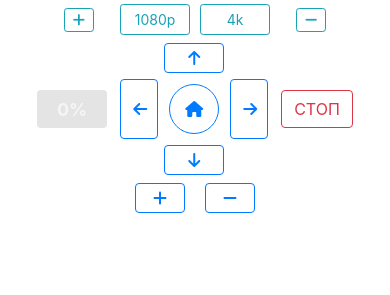
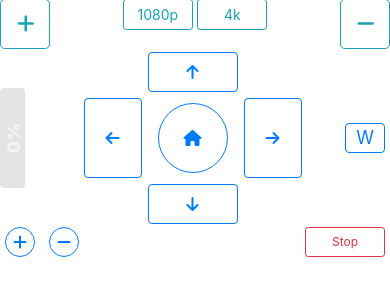
Before and after one commit to anisyanka/Microscope-controller, a Flask app: template web_viewer/templates/index.html in a window 390 px wide. Shown: the part 549-844 px from the top of the page. Run offline with Flask 3, Linux system fonts and the light colour scheme; the template is opened without the code that fills it: most values are stand-ins (such as "Sample title", 1, 10 or a date in 2020); parts of the project's set-up code (start-up, migrations or seed data) failed here and were passed over; some libraries are stand-ins or nearby versions.

Commit message:
[web][front] Update ui: make main element bigger; rework battery level class

```diff
--- a/web_viewer/app.py
+++ b/web_viewer/app.py
@@ -60,7 +60,7 @@ def light_control_request():
     return jsonify("OK")
 
 
-# AJAX: up/left/right/down + STOP/HOME control via Modbus #
+# AJAX: up/left/right/down + WORK/STOP/HOME control via Modbus #
 ###########################################################
 @app.route("/motor_control", methods=["GET", "POST"])
 def motor_control_request():
--- a/web_viewer/modbus.py
+++ b/web_viewer/modbus.py
@@ -60,6 +60,8 @@ def modbus_main_motors_control(position):
     #     c.write_register()
     # elif position == "right":
     #     c.write_register()
+    # elif position == "WORK":
+    #     c.write_register()
     # elif position == "STOP":
     #     c.write_register()
     # elif position == "HOME":
--- a/web_viewer/static/css/styles.css
+++ b/web_viewer/static/css/styles.css
@@ -25,18 +25,17 @@ footer {
 }
 
 .stream-controls-btns {
-    margin-top: 5px;
+    margin-top: 0px;
     display: flex;
-    justify-content: center;
-    align-items: center;
+    justify-content: space-between;
+    align-items: top;
     gap: 10px;
 }
 
 .main-controls-container-layout {
-    margin-top: 5px;
     display: flex;
     align-items: center;
-    justify-content: center;
+    justify-content: space-between;
     gap: 10px;
     background-color: #ffffff;
 }
@@ -49,8 +48,8 @@ footer {
 
 .battery-level {
     position: relative;
-    width: 70px;
-    height: 38px;
+    width: 25px;
+    height: 100px;
     background-color: #e4e4e4;
     border-radius: 0.25rem;
     overflow: hidden;
@@ -58,21 +57,26 @@ footer {
 
 .battery-fill {
     position: absolute;
-    top: 0;
-    left: 0;
-    height: 100%;
+    bottom: 0;
+    right: 0;
+    width: 100%;
+    height: 0%;
     background-color: #00e09d;
-    transition: width 0.5s ease;
+    transition: height 0.5s ease;
 }
 
 .battery-percentage {
     position: absolute;
     top: 50%;
     left: 50%;
-    transform: translate(-50%, -50%);
+    transform: translate(-50%, -50%) rotate(-90deg);
     font-size: 18px;
     font-weight: bold;
     color: #f5f5f5;
+}
+
+.main-controls-btns {
+    margin-left: 15px;
 }
 
 .main-contol-btns-table {
@@ -84,21 +88,40 @@ th, td {
     padding: 3px;
 }
 
+.light-alarm-container {
+    margin-left: 5px;
+    margin-right: 5px;
+    display: flex;
+    align-items: center;
+    justify-content: space-between;
+}
+
 .light-controls-btns {
-    margin-top: 5px;
     display: flex;
-    justify-content: center;
-    align-items: center;
+    justify-content: left;
+}
+
+.alarm-controls-btn {
+    display: flex;
+    justify-content: right;
 }
 
 #light-plus-btn {
-    width: 50px;
-    margin-right: 10px;
+    width: 30px;
+    height: 30px;
+    margin-right: 7px;
+    border-radius: 50%;
+    padding: 0px;
+    line-height: 0px;
 }
 
 #light-minus-btn {
-    width: 50px;
-    margin-left: 10px;
+    width: 30px;
+    height: 30px;
+    margin-left: 7px;
+    border-radius: 50%;
+    padding: 0px;
+    line-height: 0px;
 }
 
 #video-4k-btn {
@@ -112,37 +135,64 @@ th, td {
 }
 
 #arrow-up-btn {
-    width: 60px;
-    height: 30px;
+    width: 90px;
+    height: 40px;
     text-align: center;
     align-items: center;
 }
 
 #arrow-left-btn {
-    width: 38px;
-    height: 60px;
+    width: 58px;
+    height: 80px;
     text-align: center;
     align-items: center;
 }
 
 #arrow-right-btn {
-    width: 38px;
-    height: 60px;
+    width: 58px;
+    height: 80px;
     text-align: center;
     align-items: center;
 }
 
 #arrow-down-btn {
-    width: 60px;
-    height: 30px;
+    width: 90px;
+    height: 40px;
     text-align: center;
     align-items: center;
 }
 
 #home-btn {
-    width: 50px;
-    height: 50px;
+    width: 70px;
+    height: 70px;
     border-radius: 50%;
     text-align: center;
     align-items: center;
 }
+
+#focus-plus-btn {
+    width: 50px;
+    height: 50px;
+}
+
+#focus-minus-btn {
+    width: 50px;
+    height: 50px;
+}
+
+#alarm-btn {
+    width: 80px;
+    height: 30px;
+    font-size: 12px;
+    padding: 0px;
+    line-height: 0px;
+}
+
+#work-btn {
+    width: 40px;
+    height: 30px;
+    font-size: 18px;
+    margin-right: 5px;
+    padding: 0px;
+    line-height: 0px;
+}
--- a/web_viewer/static/scripts/get_battery_level.js
+++ b/web_viewer/static/scripts/get_battery_level.js
@@ -6,7 +6,7 @@ function get_battery_level() {
             var battery_fill = document.querySelector(".battery-fill");
             var battery_percentage = document.querySelector(".battery-percentage");
 
-            battery_fill.style.width = request.response["level"] + "%";
+            battery_fill.style.height = request.response["level"] + "%";
             battery_percentage.innerHTML = request.response["level"] + "%";
         } else {
             console.log("[ERR] obtainning battery status failed");
--- a/web_viewer/templates/index.html
+++ b/web_viewer/templates/index.html
@@ -12,6 +12,7 @@
   <!---------------------------------------------------------->
   <!--------------VIDEO BUTTONS STARTS HERE------------------->
   <!---------------------------------------------------------->
+  <div class="main-common-container">
     <div class="stream-controls-container" style="text-align:center">
       <div class="stream-controls-label" hidden>
         <i class="fas fa-video"></i><span> Управление камерой</span>
@@ -22,7 +23,7 @@
         <!-- PLUS -->
         <button id="focus-plus-btn"
           type="button"
-        class="fas fa-plus btn btn-outline-info"
+          class="fas fa-plus btn btn-outline-info btn-lg"
           onclick="button_control('focus_control', 'sign', 'upper')"
           onmousedown="button_control_pressed('focus_control', 'sign', 'upper')"
           ontouchstart="button_control_pressed('focus_control', 'sign', 'upper')"
@@ -33,10 +34,11 @@
           ontouchcancel="button_control_stop()">
         </button>
 
+        <div class="video-resilution-btn">
           <!-- 1080P ENABLE -->
           <button id="video-1080p-btn"
             type="button"
-        class="btn btn-outline-info"
+            class="btn btn-outline-info btn-sm"
             onclick="video_switch_resolution('1080p')">
             1080p
           </button>
@@ -44,15 +46,16 @@
           <!-- 4K ENABLE -->
           <button id="video-4k-btn"
             type="button"
-        class="btn btn-outline-info"
+            class="btn btn-outline-info btn-sm"
             onclick="video_switch_resolution('4k')">
             4k
           </button>
+        </div>
 
         <!-- MINUS -->
         <button id="focus-minus-btn"
           type="button"
-        class="fas fa-minus btn btn-outline-info"
+          class="fas fa-minus btn btn-outline-info btn-lg"
           onclick="button_control('focus_control', 'sign', 'lower')"
           onmousedown="button_control_pressed('focus_control', 'sign', 'lower')"
           ontouchstart="button_control_pressed('focus_control', 'sign', 'lower')"
@@ -160,17 +163,19 @@
           </table>
         </div>
 
-      <div class="main-controls-alarm-btn">
-        <button id="alarm-btn"
+        <div class="main-controls-work-btn">
+          <button id="work-btn"
             type="button"
-          class="btn btn-outline-danger"
-          onclick="button_control('motor_control', 'position', 'STOP')">
-          СТОП
+            class="btn btn-outline-primary"
+            onclick="button_control('motor_control', 'position', 'WORK')">
+            W
           </button>
         </div>
       </div>
     </div>
+  </div>
 
+  <div class="light-alarm-container">
     <!---------------------------------------------------------->
     <!--------------LIGHT BUTTONS STARTS HERE------------------->
     <!---------------------------------------------------------->
@@ -210,7 +215,19 @@
         </button>
       </div>
     </div>
-  <br>
+
+    <!---------------------------------------------------------->
+    <!--------------ALARM BUTTONS STARTS HERE------------------->
+    <!---------------------------------------------------------->
+    <div class="alarm-controls-btn">
+      <button id="alarm-btn"
+        type="button"
+        class="btn btn-outline-danger btn-sm"
+        onclick="button_control('motor_control', 'position', 'STOP')">
+        Stop
+      </button>
+    </div>
+  </div>
   <hr hidden>
 </div>
 
--- a/web_viewer/templates/layout.html
+++ b/web_viewer/templates/layout.html
@@ -35,33 +35,10 @@
 
                 console.log("Video size = " + document.getElementById("stream").width + "x" + document.getElementById("stream").height);
 
-                /* RESIZE ELEMENTS */
-                window.addEventListener('resize', function() {
-                    if (window.innerWidth < 1000) {
-                        document.querySelector("#focus-plus-btn").classList.add("btn-sm");
-                        document.querySelector("#focus-minus-btn").classList.add("btn-sm");
-                        document.querySelector("#video-1080p-btn").classList.add("btn-sm");
-                        document.querySelector("#video-4k-btn").classList.add("btn-sm");
-                    } else {
-                        document.querySelector("#focus-plus-btn").classList.remove("btn-sm");
-                        document.querySelector("#focus-minus-btn").classList.remove("btn-sm");
-                        document.querySelector("#video-1080p-btn").classList.remove("btn-sm");
-                        document.querySelector("#video-4k-btn").classList.remove("btn-sm");
-                    }
-                });
-
                 /* Mobile devices don't fire "resize" event,
                 therefore we have to dublicate the same code here */
-                if (window.innerWidth < 1000) {
-                    document.querySelector("#focus-plus-btn").classList.add("btn-sm");
-                    document.querySelector("#focus-minus-btn").classList.add("btn-sm");
-                    document.querySelector("#video-1080p-btn").classList.add("btn-sm");
-                    document.querySelector("#video-4k-btn").classList.add("btn-sm");
-                } else {
-                    document.querySelector("#focus-plus-btn").classList.remove("btn-sm");
-                    document.querySelector("#focus-minus-btn").classList.remove("btn-sm");
-                    document.querySelector("#video-1080p-btn").classList.remove("btn-sm");
-                    document.querySelector("#video-4k-btn").classList.remove("btn-sm");
+                if (window.innerWidth > 800) {
+                    document.querySelector(".main-common-container").style.width = window.innerWidth / 4
                 }
             });
         </script>
```
Also changed, not shown: 1 other file. Lines whose indentation alone changed are shown as unchanged.
